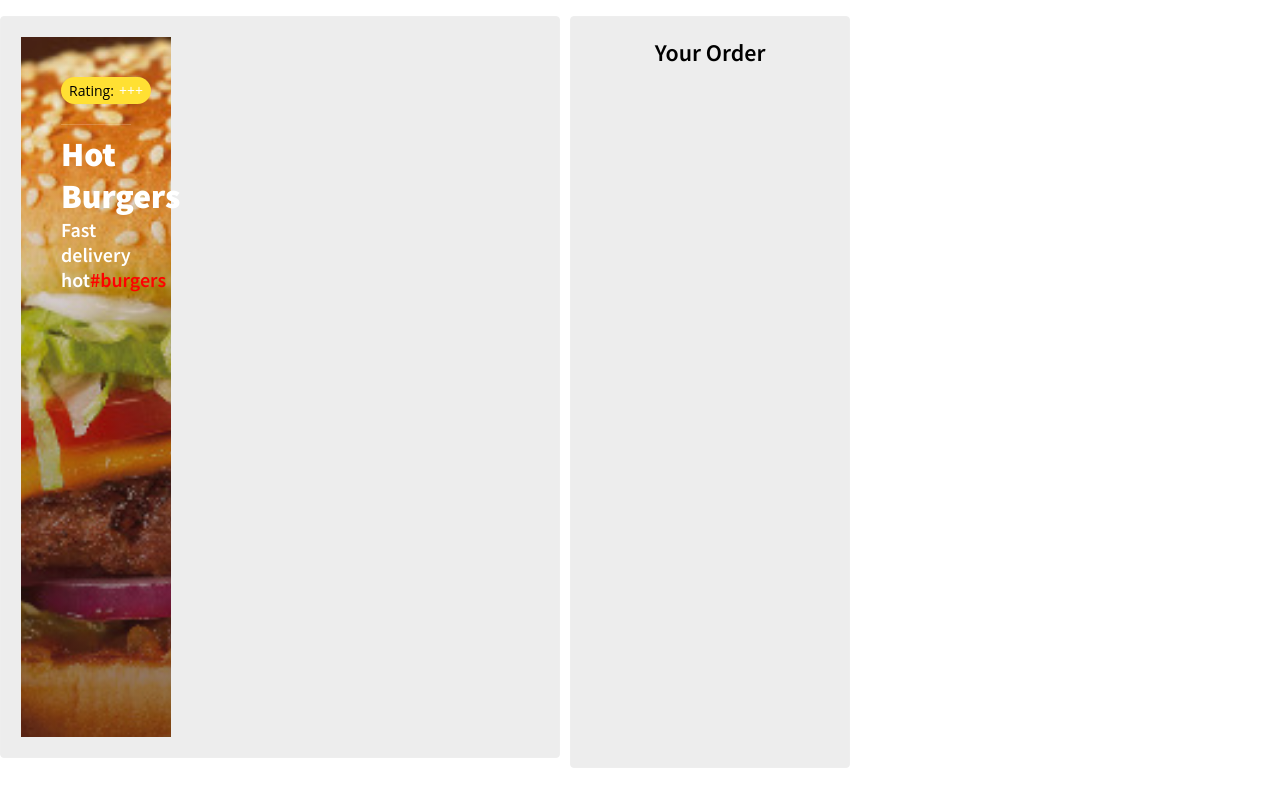
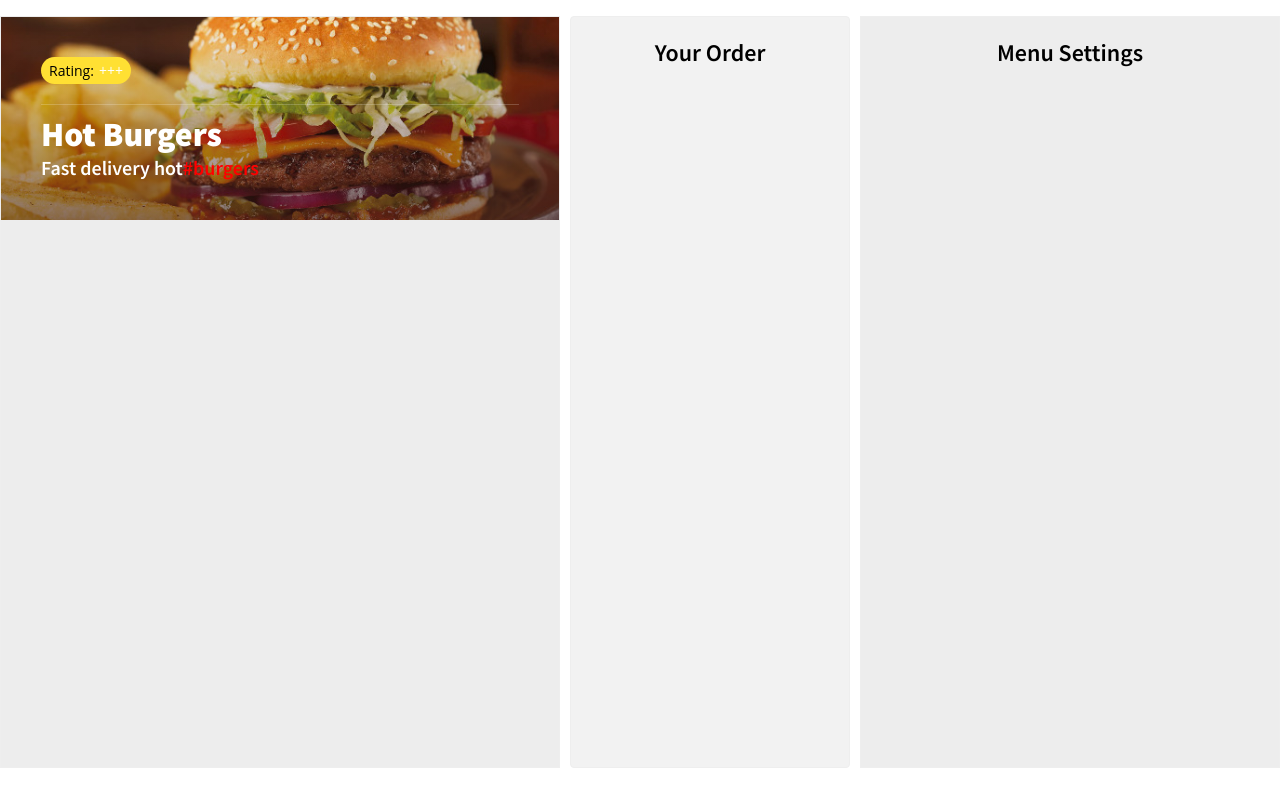
Before and after one commit to Bliqui/burgers_reactJS_caffe, a React (Create React App) app: page / in a window 1280 px wide. Built offline with nearby package versions, Linux system fonts and the light colour scheme.

Commit message:
Add AdminMenu component

```diff
--- /dev/null
+++ b/src/components/AdminMenu.jsx
@@ -0,0 +1,13 @@
+import React from "react";
+
+class AdminMenu extends React.Component {
+    render() {
+        return(
+            <div className={'menu-admin'}>
+                <h2>Menu Settings</h2>
+            </div>
+        )
+    }
+}
+
+export default AdminMenu;
--- a/src/components/App.js
+++ b/src/components/App.js
@@ -1,15 +1,17 @@
 import React from "react";
 import Header from './Header';
 import Order from "./Order";
+import AdminMenu from "./AdminMenu";
 
 class App extends React.Component {
     render() {
         return(
             <div className={'burger-paradise'}>
-                <div className={'menu-burger'}>
+                <div className={'menu'}>
                     <Header />
                 </div>
                 <Order/>
+                <AdminMenu />
             </div>
         )
     }
--- a/src/css/style.styl
+++ b/src/css/style.styl
@@ -1,4 +1,3 @@
-// Import all partials
 @require './_*.styl'
 
 header.top
```
